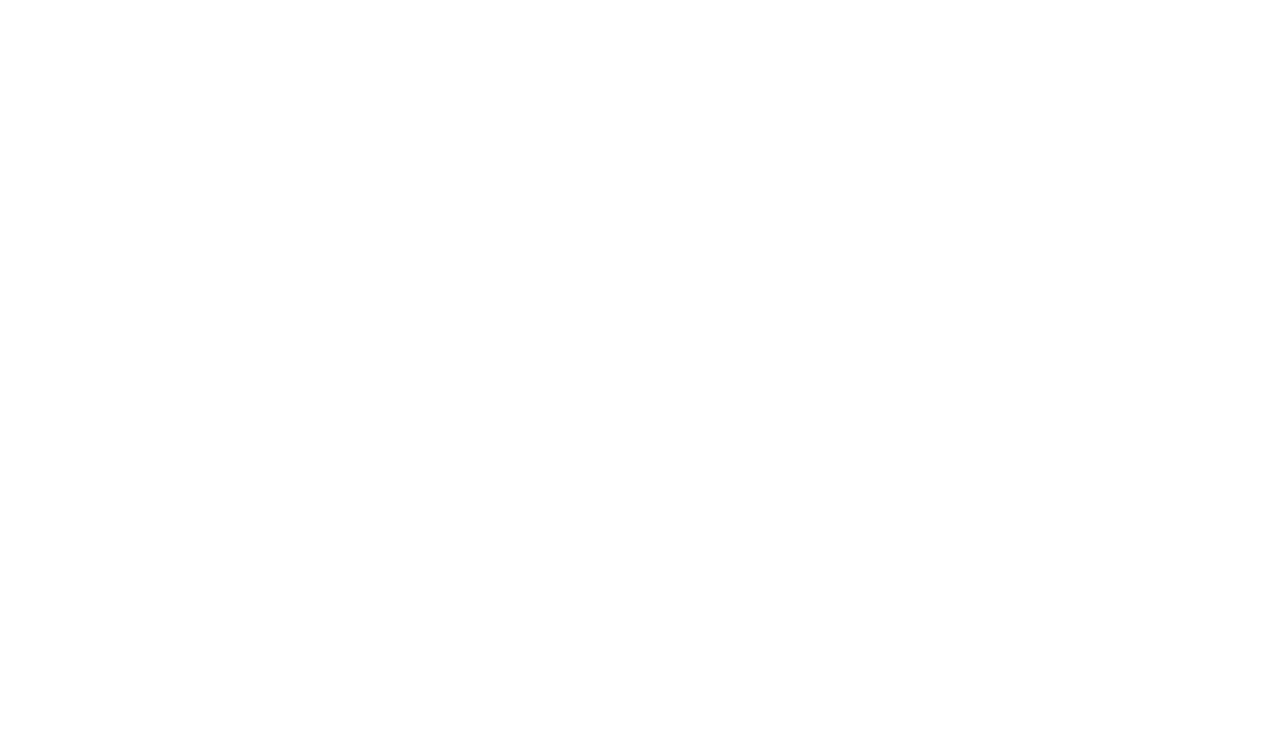
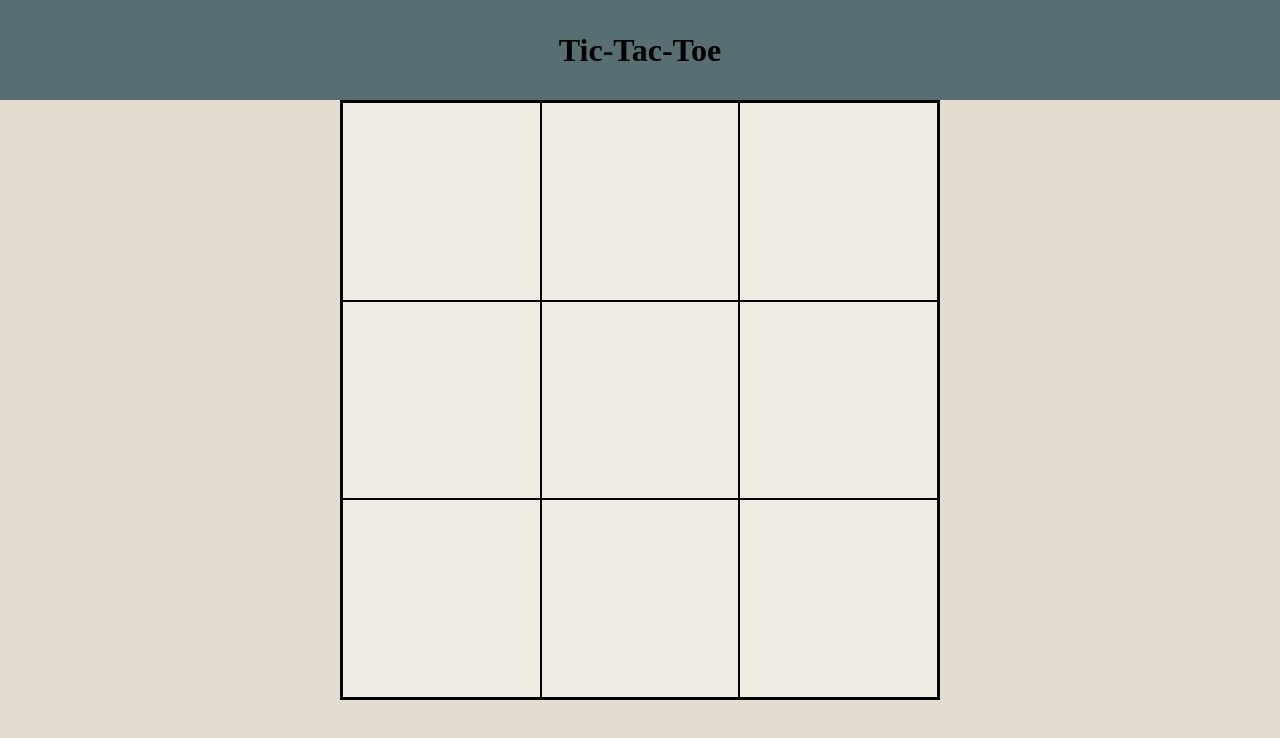
Before and after one commit to hojinchang/tic-tac-toe, a plain HTML site: page index.html in a window 1280 px wide. Drawn offline with Linux system fonts and the light colour scheme.

Commit message:
Add game grid and header

```diff
--- a/index.html
+++ b/index.html
@@ -8,6 +8,23 @@
         <title>Tic-Tac-Toe</title>
     </head>
     <body>
+        <header>
+            <h1>Tic-Tac-Toe</h1>
+        </header>
+
+        <main>
+            <div class="board">
+                <button type="button" class="cell" data-index="0"></button>
+                <button type="button" class="cell" data-index="1"></button>
+                <button type="button" class="cell" data-index="2"></button>
+                <button type="button" class="cell" data-index="3"></button>
+                <button type="button" class="cell" data-index="4"></button>
+                <button type="button" class="cell" data-index="5"></button>
+                <button type="button" class="cell" data-index="6"></button>
+                <button type="button" class="cell" data-index="7"></button>
+                <button type="button" class="cell" data-index="8"></button>
+            </div>
+        </main>
 
     </body>
 </html>
--- a/style.css
+++ b/style.css
@@ -0,0 +1,45 @@
+*, *::before, *::after {
+    margin: 0;
+    padding: 0;
+    box-sizing: border-box;
+}
+
+:root {
+    --colour-1: #576F72;
+    --colour-2: #7D9D9C;
+    --colour-3: #E4DCCF;
+    --colour-4: #F0EBE3;
+}
+
+header {
+    display: flex;
+    height: 100px;
+    justify-content: center;
+    align-items: center;
+    padding: 20px;
+    background-color: var(--colour-1);
+
+}
+
+body {
+    background-color: var(--colour-3);
+}
+
+.board {
+    display: grid;
+    max-width: 600px;
+    height: 600px;
+    grid-template: 1fr 1fr 1fr / 1fr 1fr 1fr;
+    border: 2px solid;
+    margin: 0 auto;
+}
+
+.cell {
+    border: 1px solid;
+    border-radius: 0;
+    background-color: var(--colour-4);
+}
+
+.cell:hover {
+    background-color: var(--colour-2);
+}
```
